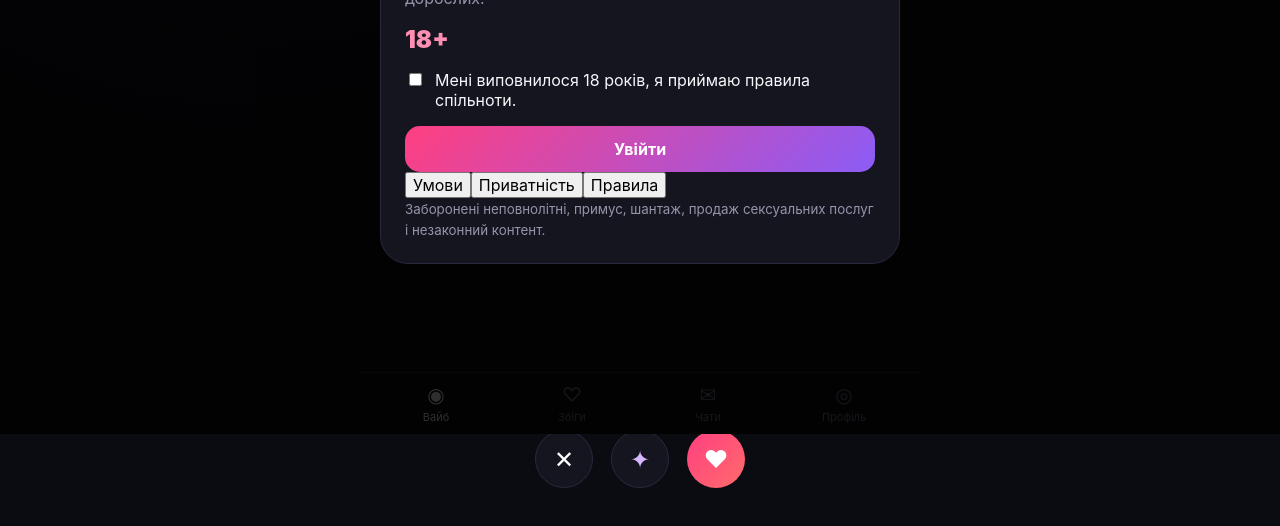
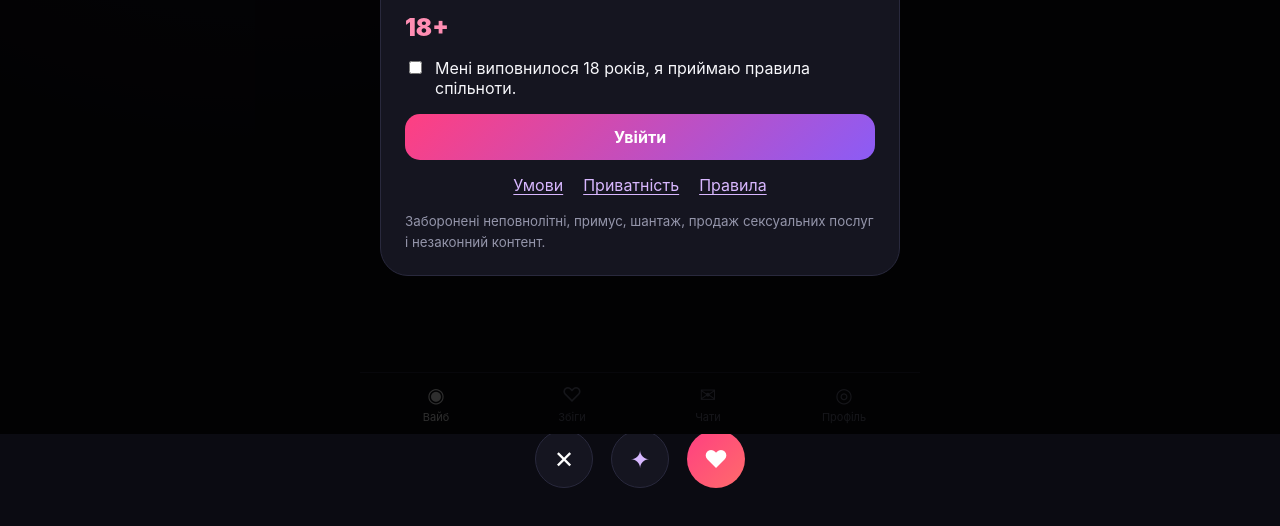
Before and after one commit to restsva-ui/vibe-app, a plain HTML site: page index.html in a window 1280 px wide. Shown: the part 366-892 px from the top of the page. Drawn offline with nearby package versions, Linux system fonts and the light colour scheme.

Commit message:
Style VYBE legal links

```diff
--- a/styles.css
+++ b/styles.css
@@ -61,3 +61,8 @@
 .settingsLabel{margin:8px 2px 7px;color:var(--muted);font-size:12px;font-weight:700;text-transform:uppercase;letter-spacing:.06em}
 .languageGrid{display:grid;grid-template-columns:1fr 1fr;gap:9px;margin-bottom:12px}
 .languageGrid .choice{text-align:center}
+
+
+/* VYBE 0.9.3 — legal links */
+.ageLegalLinks{display:flex;justify-content:center;gap:8px;flex-wrap:wrap;margin:10px 0}
+.ageLegalLinks button{border:0;background:none;color:#d8b7ff;padding:5px 6px;text-decoration:underline;text-underline-offset:3px}
```
